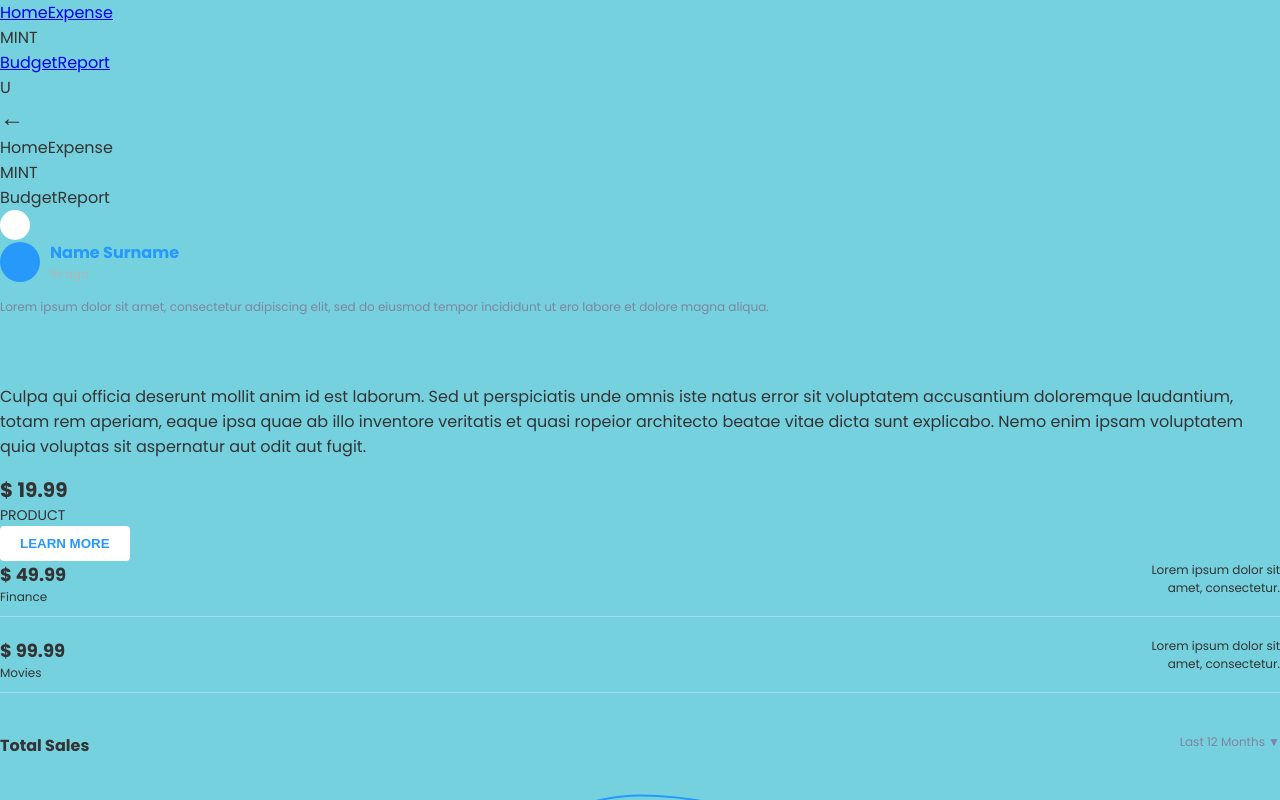
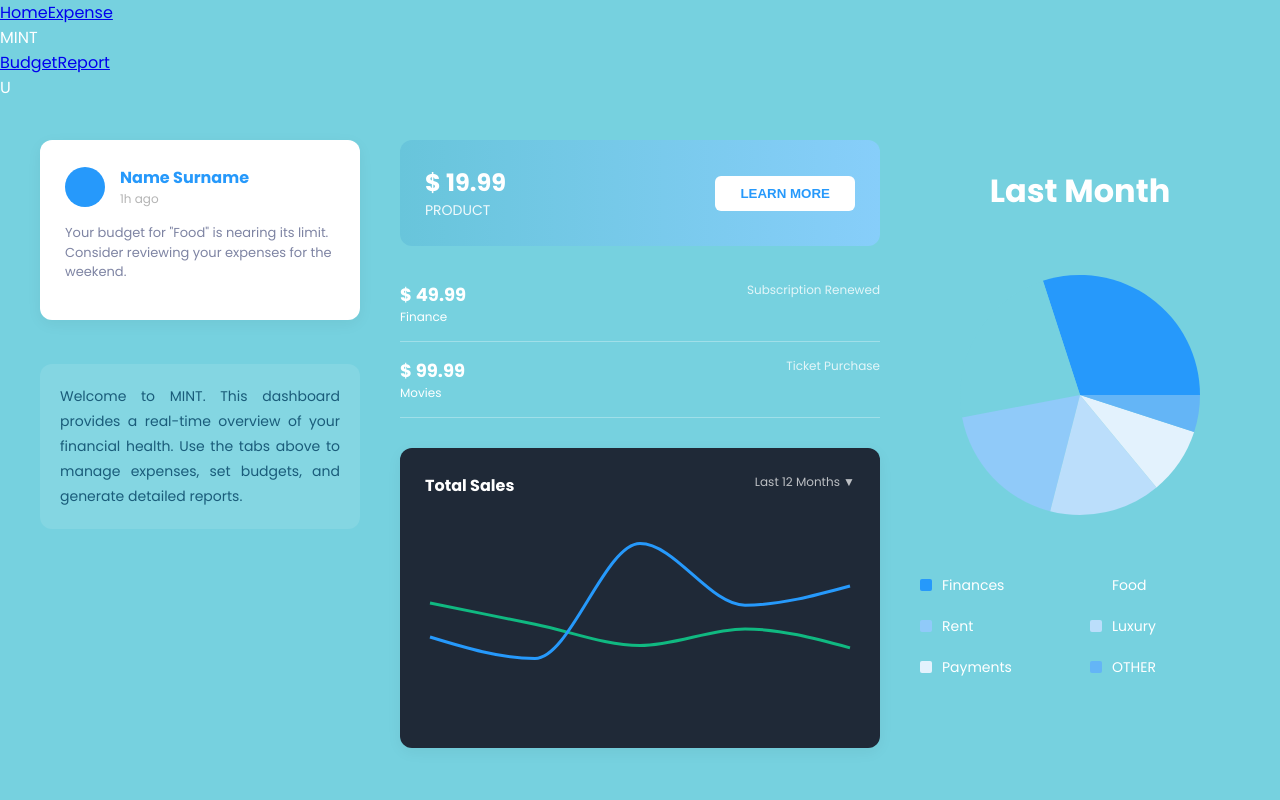
Before and after one commit to srod2016/MINT, a React (Vite) app: page /#/ in a window 1280 px wide. Both pictures are taken after a click on the button "LOGIN". Shown: the top 800 px of the page. Built offline with nearby package versions, Linux system fonts and the light colour scheme.

Commit message:
First minor polish on restoring CSS format - Dashboard logo, *NAV bar next*

```diff
--- a/src/index.css
+++ b/src/index.css
@@ -1,22 +1,22 @@
 @import url('https://fonts.googleapis.com/css2?family=Poppins:wght@400;600;700&display=swap');
 
-/* GLOBAL RESET - Forces the Teal Background from your Design */
+/* --- GLOBAL STYLES --- */
 body, html, #root {
   margin: 0;
   padding: 0;
   height: 100%;
   font-family: 'Poppins', sans-serif;
   background-color: #76D1DF; /* Global Teal */
-  color: #333;
+  color: white;
+  overflow-x: hidden; /* Prevents horizontal scroll */
 }
 
-/* Helper to center the Login Box */
+/* --- LOGIN PAGE STYLES --- */
 .login-container {
   display: flex;
   justify-content: center;
   align-items: center;
   height: 100vh;
-  background-color: #76D1DF;
 }
 
 .login-card {
@@ -27,6 +27,7 @@ body, html, #root {
   max-width: 400px;
   text-align: center;
   box-shadow: 0 4px 6px rgba(0,0,0,0.1);
+  color: #333;
 }
 
 .mint-input {
@@ -50,3 +51,50 @@ body, html, #root {
   margin-top: 10px;
 }
 .mint-btn:hover { background-color: #1A85E0; }
+
+/* --- DASHBOARD & LAYOUT STYLES --- */
+/* This restores the layout from your Adobe XD design */
+
+.dashboard-grid {
+  display: grid;
+  grid-template-columns: 1fr 1.5fr 1fr; /* 3 Columns */
+  gap: 40px;
+  padding: 40px;
+  max-width: 1600px;
+  margin: 0 auto;
+}
+
+.white-card {
+  background: white;
+  border-radius: 12px;
+  padding: 25px;
+  color: #131523;
+  box-shadow: 0 4px 15px rgba(0,0,0,0.05);
+}
+
+.blue-card {
+  background: linear-gradient(90deg, #68C5DB 0%, #87CEFA 100%);
+  border-radius: 12px;
+  padding: 25px;
+  display: flex;
+  justify-content: space-between;
+  align-items: center;
+  color: white;
+  margin-bottom: 20px;
+}
+
+.text-block {
+  font-size: 14px;
+  line-height: 1.8;
+  color: #1a5c7a; /* Darker teal for readability */
+  text-align: justify;
+  background: rgba(255,255,255,0.1);
+  padding: 20px;
+  border-radius: 12px;
+}
+
+/* Fix for charts overflowing */
+.recharts-responsive-container {
+  width: 100% !important;
+  height: 100% !important;
+}
--- a/src/pages/Dashboard.jsx
+++ b/src/pages/Dashboard.jsx
@@ -21,99 +21,93 @@ const Dashboard = () => {
   ];
 
   return (
-    <div style={{ minHeight: '100vh' }}>
-      <header className="header">
-        <div style={{ fontSize: '24px' }}>←</div>
-        <div className="nav-links">
-          <span>Home</span>
-          <span>Expense</span>
-        </div>
-        <div className="header-title">MINT</div>
-        <div className="nav-links">
-          <span>Budget</span>
-          <span>Report</span>
-        </div>
-        <div style={{ width: '30px', height: '30px', background: 'white', borderRadius: '50%' }}></div>
-      </header>
-
+    // Note: No <header> tag here, because Layout handles it!
     <div className="dashboard-grid">
 
-        <div style={{ display: 'flex', flexDirection: 'column', gap: '40px' }}>
+      {/* LEFT COLUMN: Notifications & Info */}
+      <div style={{ display: 'flex', flexDirection: 'column', gap: '30px' }}>
         <div className="white-card">
-            <div style={{ display: 'flex', alignItems: 'center', gap: '10px', marginBottom: '15px' }}>
+          <div style={{ display: 'flex', alignItems: 'center', gap: '15px', marginBottom: '15px' }}>
             <div style={{ width: '40px', height: '40px', background: '#2699FB', borderRadius: '50%' }}></div>
             <div>
               <div style={{ fontWeight: 'bold', color: '#2699FB' }}>Name Surname</div>
               <div style={{ fontSize: '12px', color: '#B4B4B4' }}>1h ago</div>
             </div>
           </div>
-            <p style={{ fontSize: '12px', color: '#7E84A3' }}>
-              Lorem ipsum dolor sit amet, consectetur adipiscing elit, sed do eiusmod tempor incididunt ut ero labore et dolore magna aliqua.
+          <p style={{ fontSize: '13px', color: '#7E84A3', lineHeight: '1.5' }}>
+            Your budget for "Food" is nearing its limit. Consider reviewing your expenses for the weekend.
           </p>
         </div>
 
         <p className="text-block">
-            Culpa qui officia deserunt mollit anim id est laborum. Sed ut perspiciatis unde omnis iste natus error sit voluptatem accusantium doloremque laudantium, totam rem aperiam, eaque ipsa quae ab illo inventore veritatis et quasi ropeior architecto beatae vitae dicta sunt explicabo. Nemo enim ipsam voluptatem quia voluptas sit aspernatur aut odit aut fugit.
+          Welcome to MINT. This dashboard provides a real-time overview of your financial health. Use the tabs above to manage expenses, set budgets, and generate detailed reports.
         </p>
       </div>
 
+      {/* CENTER COLUMN: Activity & Main Chart */}
       <div>
         <div className="blue-card">
           <div>
-              <div style={{ fontSize: '20px', fontWeight: 'bold' }}>$ 19.99</div>
-              <div style={{ fontSize: '14px' }}>PRODUCT</div>
+            <div style={{ fontSize: '24px', fontWeight: 'bold' }}>$ 19.99</div>
+            <div style={{ fontSize: '14px', opacity: 0.9 }}>PRODUCT</div>
           </div>
-            <button style={{ background: 'white', border: 'none', padding: '10px 20px', borderRadius: '4px', color: '#2699FB', fontWeight: 'bold', cursor: 'pointer' }}>
+          <button style={{ background: 'white', border: 'none', padding: '10px 25px', borderRadius: '6px', color: '#2699FB', fontWeight: 'bold', cursor: 'pointer' }}>
             LEARN MORE
           </button>
         </div>
 
-          <div style={{ display: 'flex', justifyContent: 'space-between', marginBottom: '20px', borderBottom: '1px solid rgba(255,255,255,0.3)', paddingBottom: '10px' }}>
+        <div style={{ marginBottom: '30px' }}>
+          <div style={{ display: 'flex', justifyContent: 'space-between', borderBottom: '1px solid rgba(255,255,255,0.3)', padding: '15px 0' }}>
             <div>
               <div style={{ fontSize: '18px', fontWeight: 'bold' }}>$ 49.99</div>
               <div style={{ fontSize: '12px' }}>Finance</div>
             </div>
-            <div style={{ textAlign: 'right', fontSize: '12px' }}>
-              Lorem ipsum dolor sit<br/>amet, consectetur.
+            <div style={{ textAlign: 'right', fontSize: '12px', opacity: 0.8 }}>
+              Subscription Renewed
             </div>
           </div>
-
-          <div style={{ display: 'flex', justifyContent: 'space-between', marginBottom: '40px', borderBottom: '1px solid rgba(255,255,255,0.3)', paddingBottom: '10px' }}>
+          <div style={{ display: 'flex', justifyContent: 'space-between', borderBottom: '1px solid rgba(255,255,255,0.3)', padding: '15px 0' }}>
             <div>
               <div style={{ fontSize: '18px', fontWeight: 'bold' }}>$ 99.99</div>
               <div style={{ fontSize: '12px' }}>Movies</div>
             </div>
-            <div style={{ textAlign: 'right', fontSize: '12px' }}>
-              Lorem ipsum dolor sit<br/>amet, consectetur.
+            <div style={{ textAlign: 'right', fontSize: '12px', opacity: 0.8 }}>
+              Ticket Purchase
+            </div>
           </div>
         </div>
 
-          <div className="white-card" style={{ height: '200px' }}>
-            <div style={{ display: 'flex', justifyContent: 'space-between', marginBottom: '10px' }}>
+        {/* Line Chart Container */}
+        <div className="white-card" style={{ height: '250px', background: '#1F2937', color: 'white' }}>
+          <div style={{ display: 'flex', justifyContent: 'space-between', marginBottom: '15px' }}>
             <div style={{ fontWeight: 'bold' }}>Total Sales</div>
-              <div style={{ fontSize: '12px', color: '#7E84A3' }}>Last 12 Months ▼</div>
+            <div style={{ fontSize: '12px', opacity: 0.7 }}>Last 12 Months ▼</div>
           </div>
-            <ResponsiveContainer width="100%" height="80%">
+          <div style={{ height: '180px' }}>
+            <ResponsiveContainer width="100%" height="100%">
               <LineChart data={graphData}>
-                <Line type="monotone" dataKey="Online" stroke="#10B981" strokeWidth={2} dot={false} />
-                <Line type="monotone" dataKey="Offline" stroke="#2699FB" strokeWidth={2} dot={false} />
+                <Line type="monotone" dataKey="Online" stroke="#10B981" strokeWidth={3} dot={false} />
+                <Line type="monotone" dataKey="Offline" stroke="#2699FB" strokeWidth={3} dot={false} />
                 <XAxis dataKey="name" hide />
               </LineChart>
             </ResponsiveContainer>
           </div>
         </div>
+      </div>
 
+      {/* RIGHT COLUMN: Pie Chart */}
       <div style={{ textAlign: 'center' }}>
-          <h2 style={{ fontSize: '30px', marginBottom: '20px' }}>Last Month</h2>
+        <h2 style={{ fontSize: '32px', marginBottom: '30px' }}>Last Month</h2>
 
-          <div style={{ width: '100%', height: '300px', marginBottom: '20px' }}>
+        <div style={{ width: '100%', height: '300px', marginBottom: '30px' }}>
           <ResponsiveContainer width="100%" height="100%">
             <PieChart>
               <Pie
                 data={pieData}
                 cx="50%"
                 cy="50%"
-                  outerRadius={100}
+                innerRadius={0}
+                outerRadius={120}
                 dataKey="value"
                 stroke="none"
               >
@@ -126,10 +120,10 @@ const Dashboard = () => {
           </ResponsiveContainer>
         </div>
 
-          <div style={{ display: 'grid', gridTemplateColumns: '1fr 1fr', gap: '15px', textAlign: 'left', fontSize: '12px' }}>
+        <div style={{ display: 'grid', gridTemplateColumns: '1fr 1fr', gap: '20px', textAlign: 'left', fontSize: '14px' }}>
           {pieData.map((item) => (
-              <div key={item.name} style={{ display: 'flex', alignItems: 'center', gap: '8px' }}>
-                <div style={{ width: '12px', height: '12px', background: item.color }}></div>
+            <div key={item.name} style={{ display: 'flex', alignItems: 'center', gap: '10px' }}>
+              <div style={{ width: '12px', height: '12px', background: item.color, borderRadius: '2px' }}></div>
               <span>{item.name}</span>
             </div>
           ))}
@@ -137,7 +131,6 @@ const Dashboard = () => {
       </div>
 
     </div>
-    </div>
   );
 };
 
```
Lines whose indentation alone changed are shown as unchanged.
